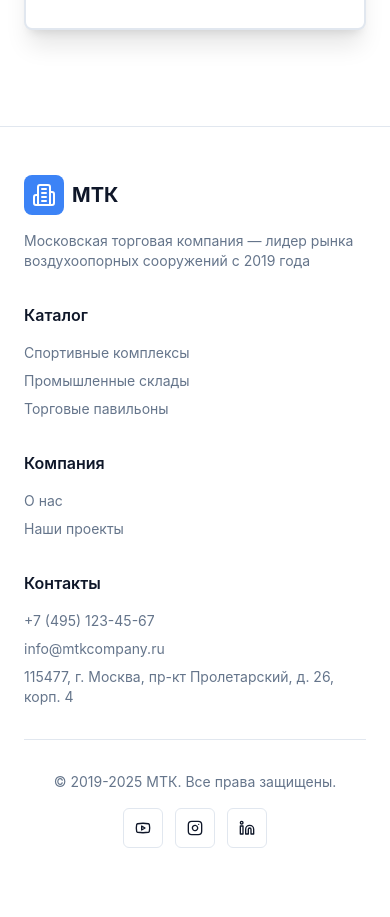
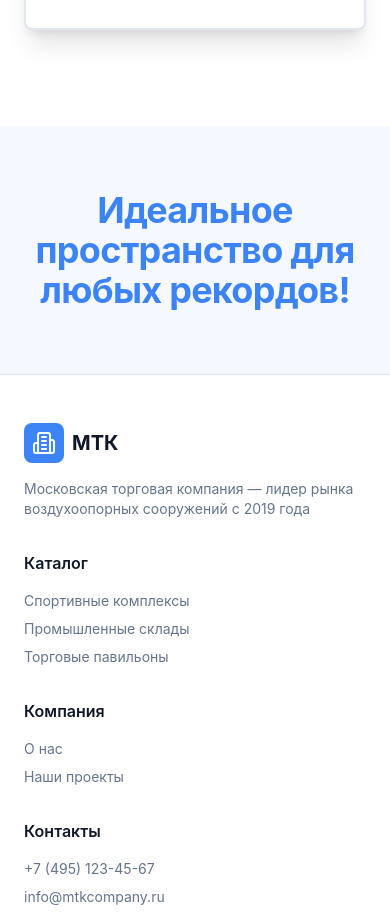
Before and after one commit to pr-poehali-dev/airstructure-landing, a React (Vite) app: page / in a window 390 px wide. Shown: the part 10260-11177 px from the top of the page. Before the commit the page ends 11156 px from the top, so only its background shows below. Built offline with nearby package versions, Linux system fonts and the light colour scheme.

Commit message:
feat: добавить синий слоган в футер

```diff
--- a/src/pages/Index.tsx
+++ b/src/pages/Index.tsx
@@ -488,6 +488,14 @@ export default function Index() {
         </div>
       </section>
 
+      <section className="py-16 bg-primary/5">
+        <div className="container mx-auto px-6">
+          <h2 className="text-4xl md:text-5xl font-bold text-center text-primary">
+            Идеальное пространство для любых рекордов!
+          </h2>
+        </div>
+      </section>
+
       <footer className="border-t border-border py-12 bg-card/30">
         <div className="container mx-auto px-6">
           <div className="grid md:grid-cols-4 gap-8 mb-8">
```
